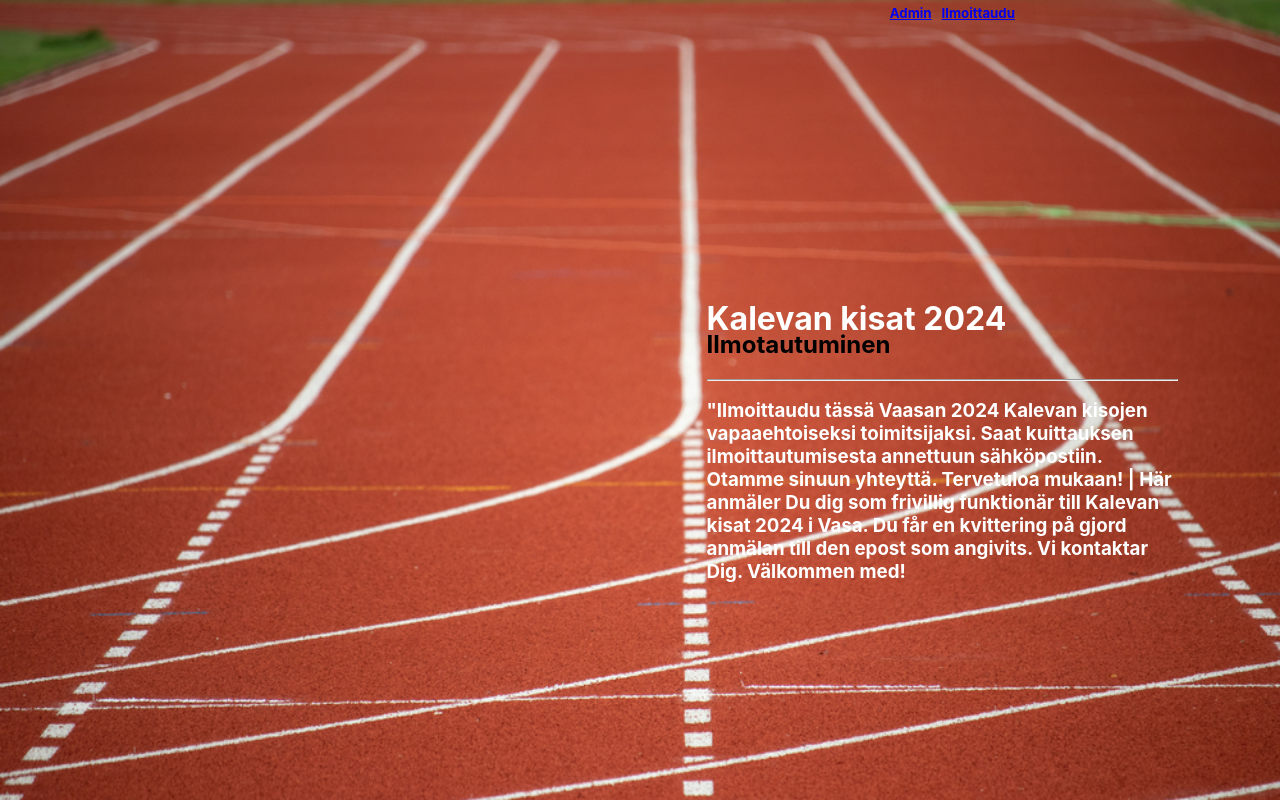
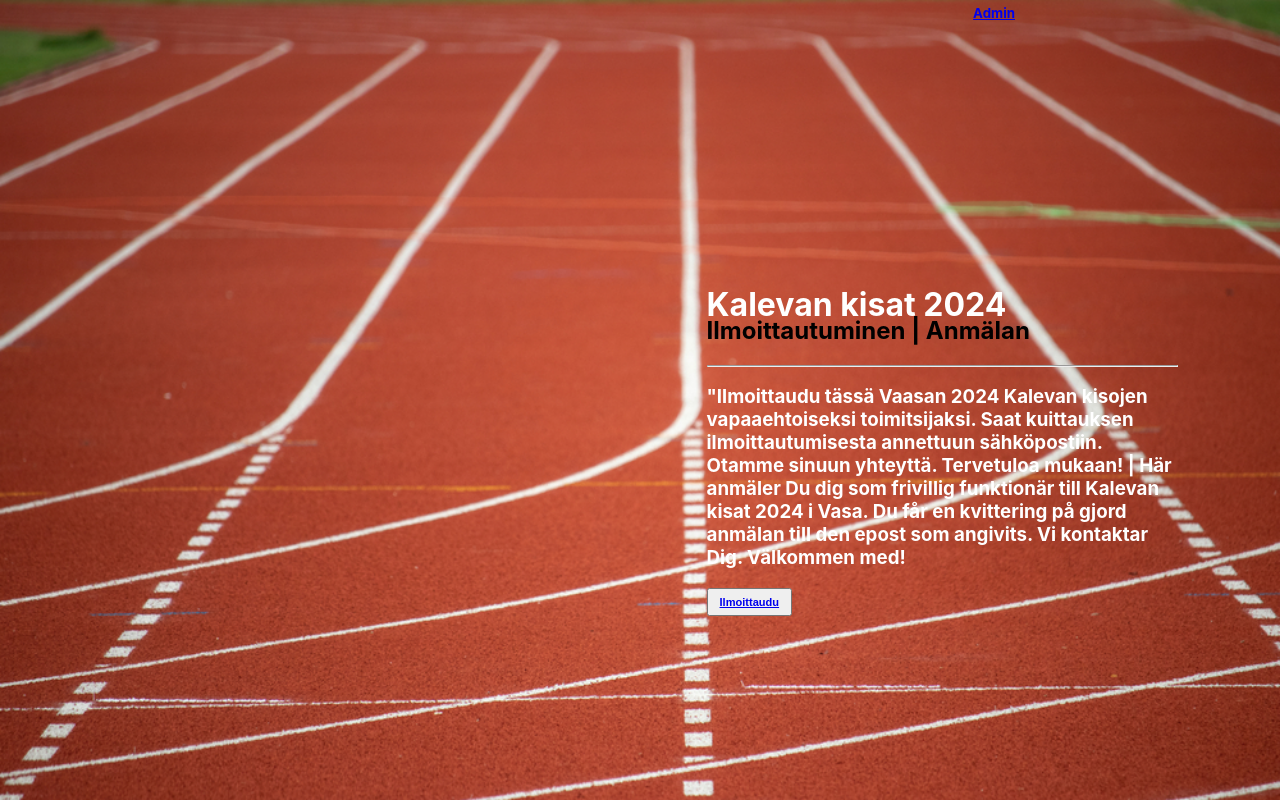
Before and after one commit to AnteroPaivarinta/oppari, a React (Create React App) app: page / in a window 1280 px wide. Built offline with nearby package versions, Linux system fonts and the light colour scheme.

Commit message:
jotain korjauksia

```diff
--- a/src/views/Main.tsx
+++ b/src/views/Main.tsx
@@ -15,20 +15,24 @@ const Main = () => {
             >
               <h5 style={{margin: 5}}> Admin</h5>
             </NavLink>
-            <NavLink
-                to="/registration"
-            >
-              <h5 style={{margin: 5}}>Ilmoittaudu</h5>
-            </NavLink>
+
         </div>
         <div style={{ display: 'flex', alignItems: 'center', width: '92%', height: '90%'}}>
           <div style={{marginLeft: '60%'}}>
             <h1 style={{color:'white'}}>Kalevan kisat 2024</h1>
-            <h2 style={{marginTop: -30}}>Ilmotautuminen</h2>
+            <h2 style={{marginTop: -30}}> Ilmoittautuminen | Anmälan</h2>
             <hr></hr>
             <h3 style={{color:'white'}}>
             "Ilmoittaudu tässä Vaasan 2024 Kalevan kisojen vapaaehtoiseksi toimitsijaksi. Saat kuittauksen ilmoittautumisesta annettuun sähköpostiin. Otamme sinuun yhteyttä. Tervetuloa mukaan! | Här anmäler Du dig som frivillig funktionär till Kalevan kisat 2024 i Vasa. Du får en kvittering på gjord anmälan till den epost som angivits. Vi kontaktar Dig. Välkommen med!
             </h3>
+            <button>
+              <NavLink
+                  to="/registration"
+              >
+                <h5 style={{margin: 5}}>Ilmoittaudu</h5>
+              </NavLink>
+            </button>
+
           </div>
         </div>
       </div>
```
